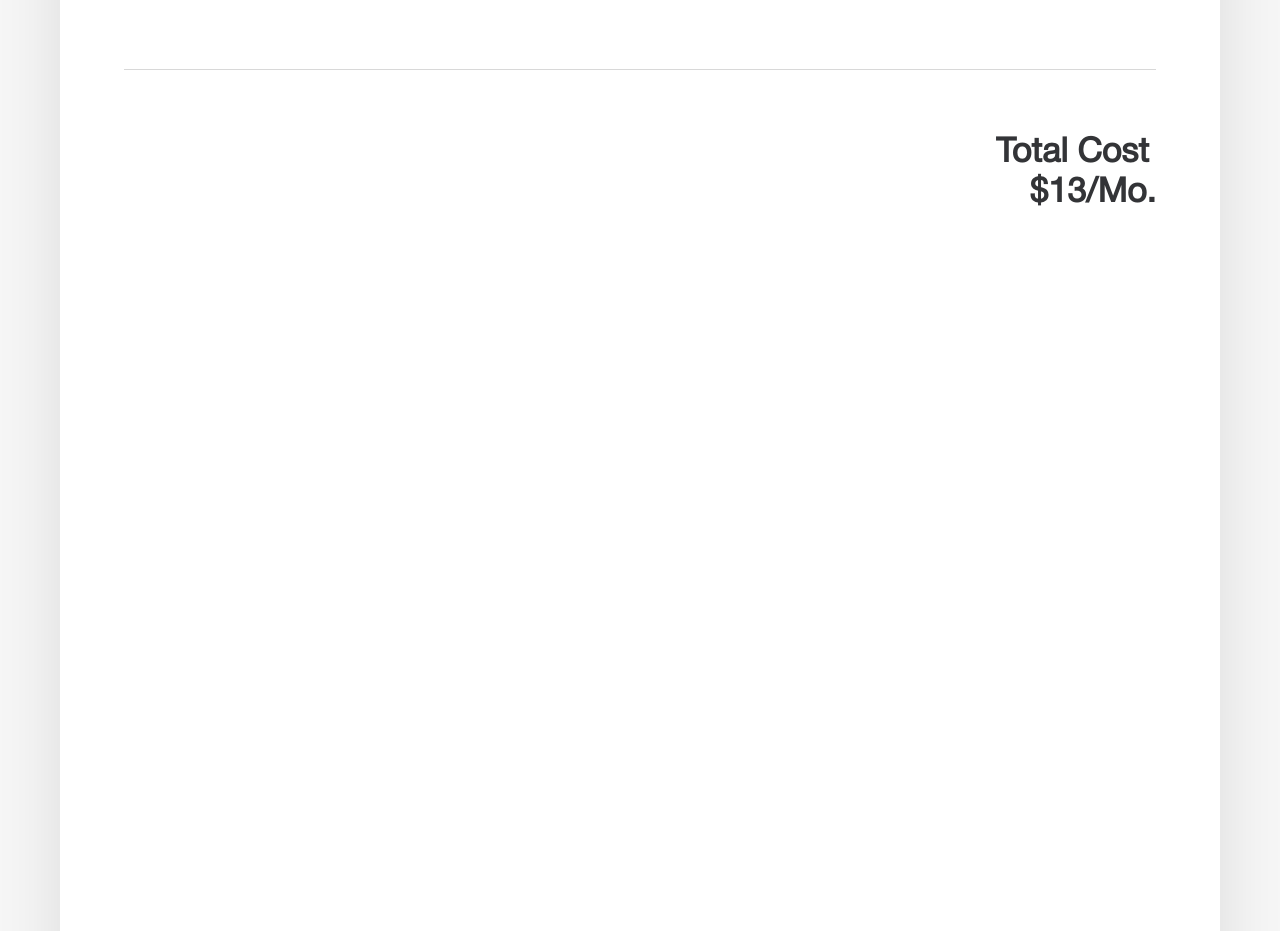
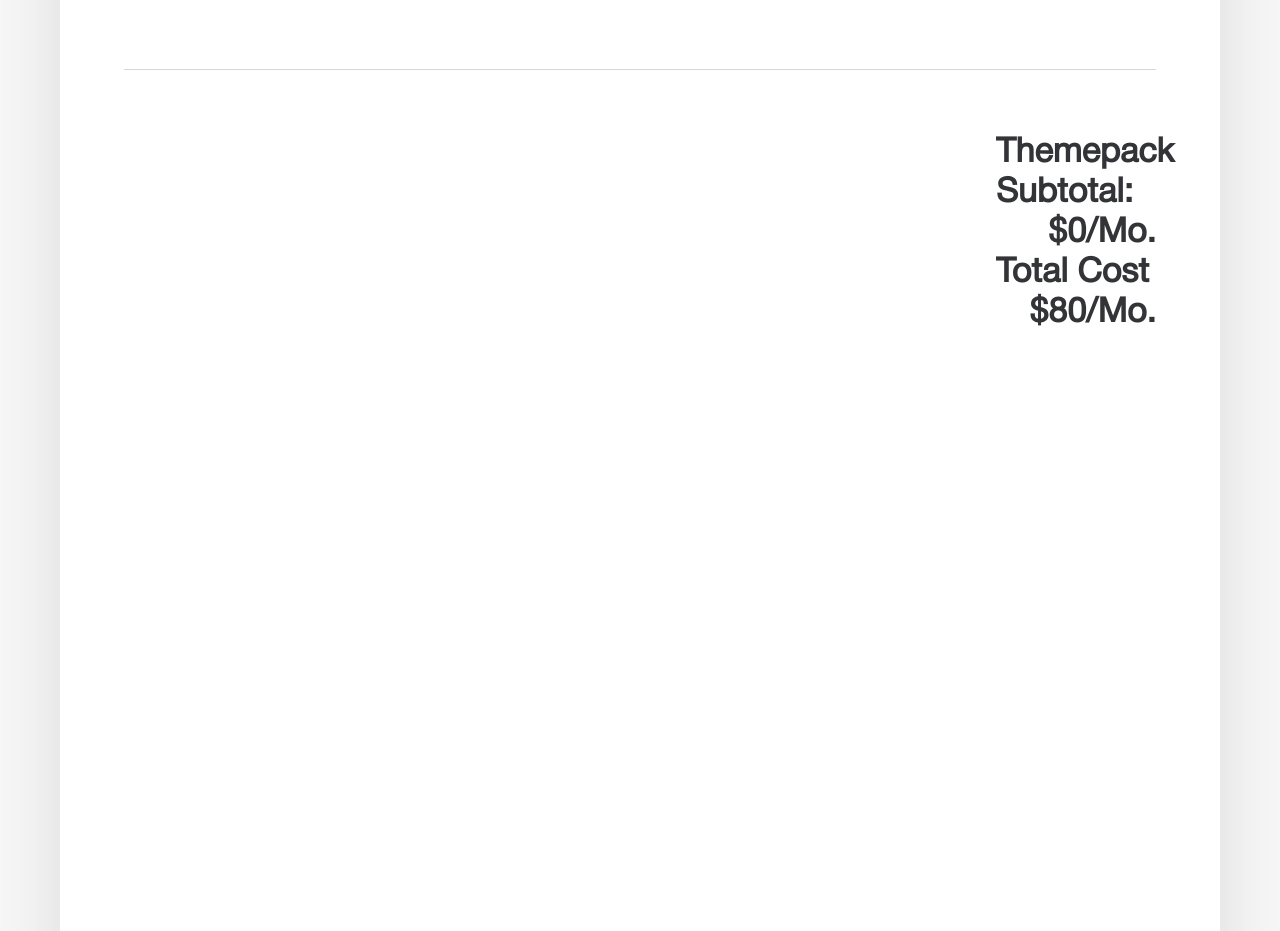
Before and after one commit to Sarahstylez/telus-hackathon, a React (Create React App) app: page /checkout in a window 1280 px wide. Shown: the part 920-1851 px from the top of the page. Built offline with nearby package versions, Linux system fonts and the light colour scheme.

Commit message:
costs updating

```diff
--- a/src/App.js
+++ b/src/App.js
@@ -14,7 +14,7 @@ import AddChannels from "./components/AddChannels/AddChannels.jsx";
 import Navigation from "./components/Navigation/Navigation.jsx";
 import Checkout from "./pages/CheckoutPage/Checkout.jsx";
 // import Premiums from "./components/Premiums/Premiums.jsx";
-import PremiumListCoponent from './components/PremiumListCoponent/PremiumListCoponent';
+import PremiumListCoponent from "./components/PremiumListCoponent/PremiumListCoponent";
 
 function App() {
     const themePacks = themePacksData;
@@ -24,7 +24,8 @@ function App() {
     const [shoppingCart, setShoppingCart] = useState([]);
     const [token, setToken] = useState(0);
     let cost = 80;
-    useEffect(() => { }, [shoppingCart, token]);
+    let themePackSubtotal = 0;
+    useEffect(() => {}, [shoppingCart, token]);
     // const [selectedPremium, setSelectedPremium] = useState(null);
 
     const allChannels = themePacksData.reduce((acc, pack) => {
@@ -32,11 +33,15 @@ function App() {
     }, []);
 
     const handleToggleChannel = (channel) => {
-      if (selectedChannels.some(selected => selected.id === channel.id)) {
-        setSelectedChannels(selectedChannels.filter(selected => selected.id !== channel.id));
-      } else {
-        setSelectedChannels([...selectedChannels, channel]);
-      }
+        if (selectedChannels.some((selected) => selected.id === channel.id)) {
+            setSelectedChannels(
+                selectedChannels.filter(
+                    (selected) => selected.id !== channel.id
+                )
+            );
+        } else {
+            setSelectedChannels([...selectedChannels, channel]);
+        }
     };
 
     const selectedThemePackData = themePacksData.find(
@@ -49,6 +54,7 @@ function App() {
             (themePackObj) => (sum += parseInt(themePackObj.monthly_cost))
         );
         cost += sum;
+        themePackSubtotal = sum;
         return sum;
     }
 
@@ -76,7 +82,7 @@ function App() {
                                 setShoppingCart={setShoppingCart}
                                 token={token}
                                 setToken={setToken}
-                            // onConfirm={handleConfirm}
+                                // onConfirm={handleConfirm}
                             />
                         }
                     />
@@ -89,7 +95,9 @@ function App() {
                             <Checkout
                                 shoppingCart={shoppingCart}
                                 selectedChannels={selectedChannels}
-                            // selectedPremium={selectedPremium}
+                                cost={cost}
+                                themePackSubtotal={themePackSubtotal}
+                                // selectedPremium={selectedPremium}
                             />
                         }
                     />
@@ -103,7 +111,7 @@ function App() {
                             />
                         }
                     />
-                    <Route path="/premiums" element={<PremiumListCoponent/>} />
+                    <Route path="/premiums" element={<PremiumListCoponent />} />
                     {/* <Route
                         path="/premiums"
                         element={
--- a/src/pages/CheckoutPage/Checkout.jsx
+++ b/src/pages/CheckoutPage/Checkout.jsx
@@ -1,7 +1,13 @@
 import "./Checkout.scss";
 import { useNavigate } from "react-router-dom";
 
-function Checkout({ shoppingCart, selectedChannels, selectedPremium }) {
+function Checkout({
+    shoppingCart,
+    selectedChannels,
+    selectedPremium,
+    cost,
+    themePackSubtotal,
+}) {
     const navigate = useNavigate();
 
     const handleEditThemePacks = () => {
@@ -25,7 +31,6 @@ function Checkout({ shoppingCart, selectedChannels, selectedPremium }) {
                             {shoppingCart && shoppingCart.length > 0
                                 ? `${shoppingCart[0]?.themepack_name} + ${selectedChannels.length} Additional Channels`
                                 : "No Theme Pack Selected"}{" "}
-
                         </h1>
                         <h4
                             className="checkout__card-edit-cta"
@@ -36,7 +41,9 @@ function Checkout({ shoppingCart, selectedChannels, selectedPremium }) {
                     </div>
                     <div className="checkout__card-header">
                         <h1 className="checkout__card-title">
-              {selectedPremium ? selectedPremium.name : "No Premium Selected"}
+                            {selectedPremium
+                                ? selectedPremium.name
+                                : "No Premium Selected"}
                         </h1>
                         <h4
                             className="checkout__card-edit-cta"
@@ -47,8 +54,18 @@ function Checkout({ shoppingCart, selectedChannels, selectedPremium }) {
                     </div>
                     <div className="checkout__total">
                         <div className="checkout__total-container">
-              <h1 className="checkout__total-title">Total Cost</h1>
-              <h1 className="checkout__total-cost">$13/mo.</h1>
+                            <h1 className="checkout__total-title">
+                                Themepack subtotal:
+                            </h1>
+                            <h1 className="checkout__total-cost">
+                                ${themePackSubtotal}/mo.
+                            </h1>
+                            <h1 className="checkout__total-title">
+                                Total Cost
+                            </h1>
+                            <h1 className="checkout__total-cost">
+                                ${cost}/mo.
+                            </h1>
                         </div>
                     </div>
                 </div>
```
Lines whose indentation alone changed are shown as unchanged.
